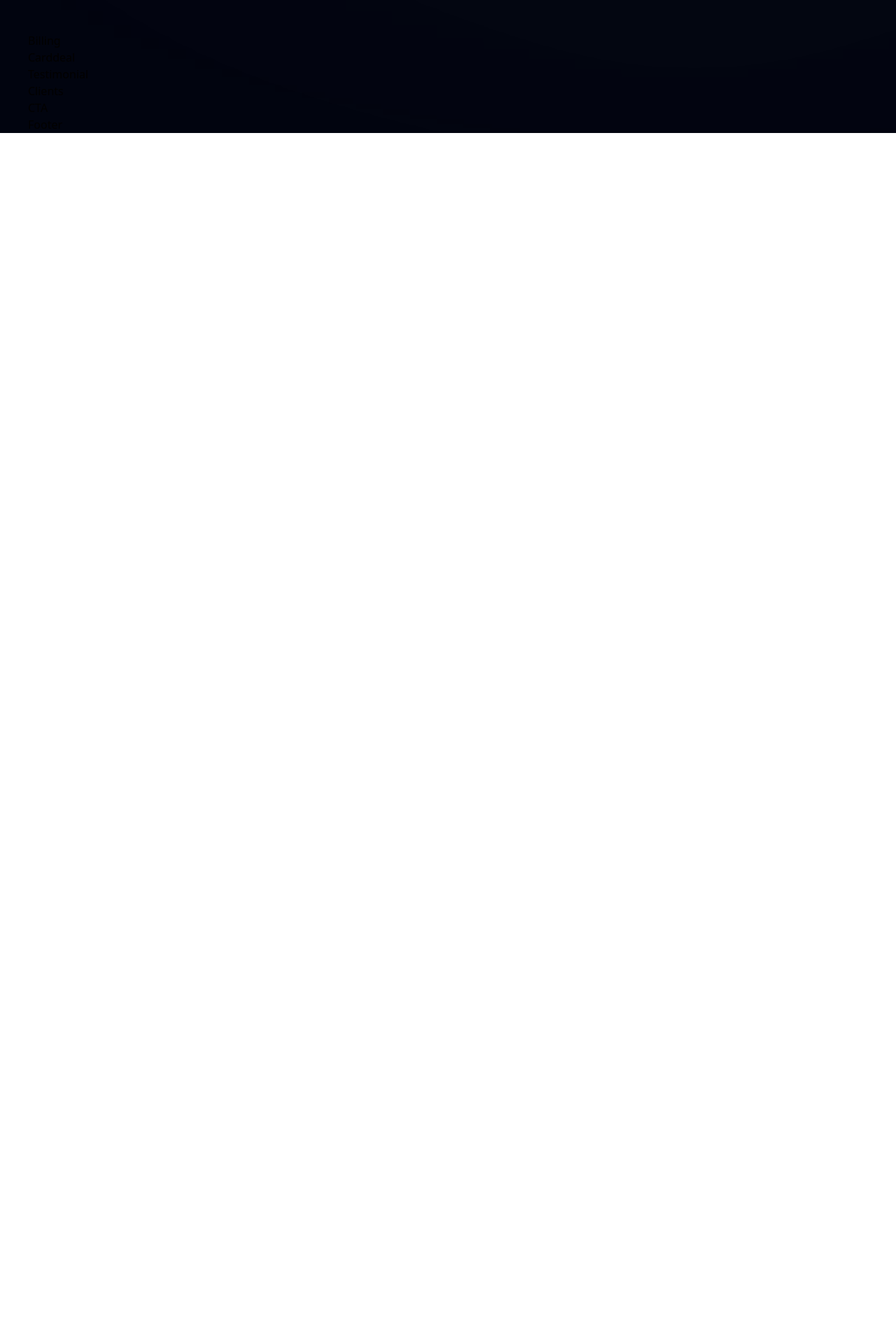
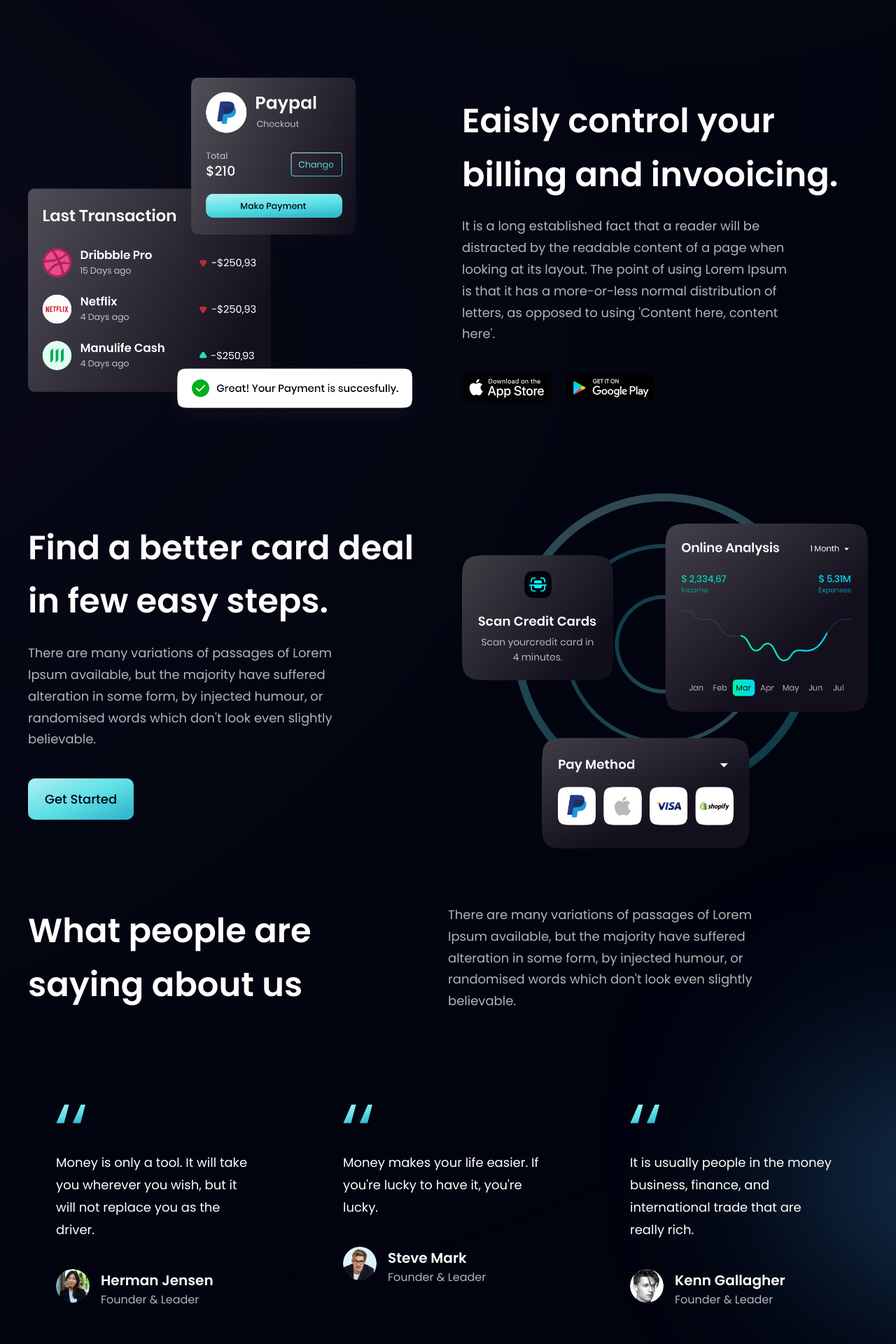
Before and after one commit to alpha03-coder/bank_modern, a React (Vite) app: page / in a window 1280 px wide. Shown: the part 1360-3280 px from the top of the page at 70% size. Before the commit the page ends 1550 px from the top, so only its background shows below. Built offline with nearby package versions, Linux system fonts and the light colour scheme.

Commit message:
Testimonial section completed

```diff
--- a/src/components/Billing.jsx
+++ b/src/components/Billing.jsx
@@ -1,8 +1,27 @@
-import React from 'react'
+import React from 'react';
+import styles, {layout} from '../style';
+import {apple,bill,google} from '../assets'
 
 const Billing = () => {
   return (
-    <div>Billing</div>
+    <section id='product' className={layout.sectionReverse}>
+      <div className={layout.sectionImgReverse}>
+        <img src={bill} alt='billing' className='w-[100%] h-[100%] relative z-[5]'/>
+        <div className="absolute z-[3] top-0 w-[50%] -left-1/2 h-[50%] rounded-full white__gradient"></div>
+        <div className="absolute z-[0] bottom-0 w-[50%] -left-1/2 h-[50%] rounded-full pink__gradient"></div>
+      </div>
+      <div className={layout.sectionInfo}>
+        <h2 className={styles.heading2}>Eaisly control your <br className='sm:block hidden'/> billing and invooicing.</h2>
+        <p className={`${styles.paragraph} max-w-[470px] mt-5`}>
+        It is a long established fact that a reader will be distracted by the readable content of a page when looking at its layout. The point of using Lorem Ipsum is that it has a more-or-less normal distribution of letters, as opposed to using 'Content here, content here'.
+        </p>
+        <div className='flex felx-row flex-wrap mt-6 sm:mt-10'>
+          <img src={apple} className="w-[128px] h-[42px] object-contain mr-5 cursor-pointer" alt='google-play'/>
+          <img src={google} className="w-[128px] h-[42px] object-contain cursor-pointer" alt='google-play'/>
+        </div>
+      </div>
+
+    </section>
   )
 }
 
--- a/src/components/Button.jsx
+++ b/src/components/Button.jsx
@@ -2,7 +2,7 @@ import React from 'react'
 
 const Button = ({styles}) => {
   return (
-    <button type='button' className={`py-4 px-6 bg-blue-gradient font-poppins font-medium text-primary text-[18px] outline-none ${styles}`}>Get Started</button>
+    <button type='button' className={`py-4 px-6 bg-blue-gradient font-poppins font-medium text-primary text-[18px] outline-none ${styles} rounded-[10px]`}>Get Started</button>
   )
 }
 
--- a/src/components/CardDeal.jsx
+++ b/src/components/CardDeal.jsx
@@ -1,10 +1,21 @@
 import React from 'react'
+import styles, { layout } from '../style';
+import { card } from '../assets';
+import Button from './Button';
+
 
 const CardDeal = () => {
   return (
-    <div>
-      Carddeal
-    </div>
+    <section className={layout.section}>
+      <div className={layout.sectionInfo}>
+        <h2 className={styles.heading2}>Find a better card deal <br className='sm:block hidden'></br> in few easy steps.</h2>
+        <p className={`${styles.paragraph} max-w-[480px] mt-5`}>There are many variations of passages of Lorem Ipsum available, but the majority have suffered alteration in some form, by injected humour, or randomised words which don't look even slightly believable. </p>
+        <Button styles="mt-10" />
+      </div>
+      <div className={layout.sectionImg}>
+        <img src={card} className='w-[100%] h-[100%]' alt='card' />
+      </div>
+    </section>
   )
 }
 
--- a/src/components/Clients.jsx
+++ b/src/components/Clients.jsx
@@ -1,8 +1,20 @@
 import React from 'react'
+import { clients } from '../consonants'
+import styles from '../style'
+
+
 
 const Clients = () => {
   return (
-    <div>Clients</div>
+    <section className={`${styles.flexCenter} my-4`}>
+      <div className={`${styles.flexCenter} flex-wrap w-full`}>
+        {clients.map((client)=>(
+        <div className={`flex-1 ${styles.flexCenter} sm:min-w-[192px] min-w-[120px]`} key={client.id}>
+          <img src={client.logo} alt='logo' className='sm:w-[192px] w-[100px] object-contain'/>
+        </div>
+        ))}
+      </div>
+    </section>
   )
 }
 
--- a/src/components/FeedBack.jsx
+++ b/src/components/FeedBack.jsx
@@ -1,8 +1,22 @@
-import React from 'react'
+import React from 'react';
+import styles from '../style';
+import { quotes } from '../assets';
 
-const FeedBack = () => {
+
+const FeedBack = ({content,name,title,img}) => {
   return (
-    <div>FeedBack</div>
+    <div className='felx justify-between px-10 py-12 rounded-[20px] felx-col max-w-[370px] md:mr-10 sm:mr-5 mr-0 my-5 feedback-card'>
+        <img src={quotes} alt='double_quotes' className='w-[42px] h-[27px] object-contain'></img>
+        <p className="font-poppins font-normal text-[18px] text-white my-10 leading-[32px]">{content}</p>
+        <div className='flex flex-row'>
+        <img src={img} className='h-[48px] w-[48px] rounded-full' alt='name'/>
+        <div className='flex flex-col ml-4'>
+          <h4 className="font-poppins font-semibold text-[20px] text-white leading-[32px]">{name}</h4>
+          <p className="font-poppins font-normal text-[16px] text-dimWhite leading-[24px]">{title}</p>
+        </div>
+        </div>
+    </div>
+
   )
 }
 
--- a/src/components/Testimonial.jsx
+++ b/src/components/Testimonial.jsx
@@ -1,8 +1,27 @@
 import React from 'react'
+import { feedback } from '../consonants'
+import styles from '../style'
+import Feedback from './FeedBack'
 
 const Testimonial = () => {
   return (
-    <div>Testimonial</div>
+    <section className={`${styles.paddingY} ${styles.flexCenter} flex-col relative`} id='clients'>
+      <div className='absolute z-[0] w-[60%] h-[60%] -right-[50%] rounded-full blue__gradient'/>
+
+
+      <div className='w-full flex justify-between items-center md:flex-row flex-col mb-6 sm:mb-16 relative z-[1]'>
+        <h1 className={styles.heading2}>What people are <br className='sm:block hidden'/>saying about us</h1>
+        <div className='w-full md:mt-0 mt-6'>
+          <p className={`${styles.paragraph} text-left max-w-[450px]`}>There are many variations of passages of Lorem Ipsum available, but the majority have suffered alteration in some form, by injected humour, or randomised words which don't look even slightly believable. </p>
+        </div>
+      </div>
+
+      <div className='flex flex-wrap justify-center sm:justify-start w-full feedback-container relative z-[1]'>
+        {feedback.map((card)=>(
+            <Feedback key={card.id} {...card}/>
+        ))}
+      </div>
+    </section>
   )
 }
 
```
